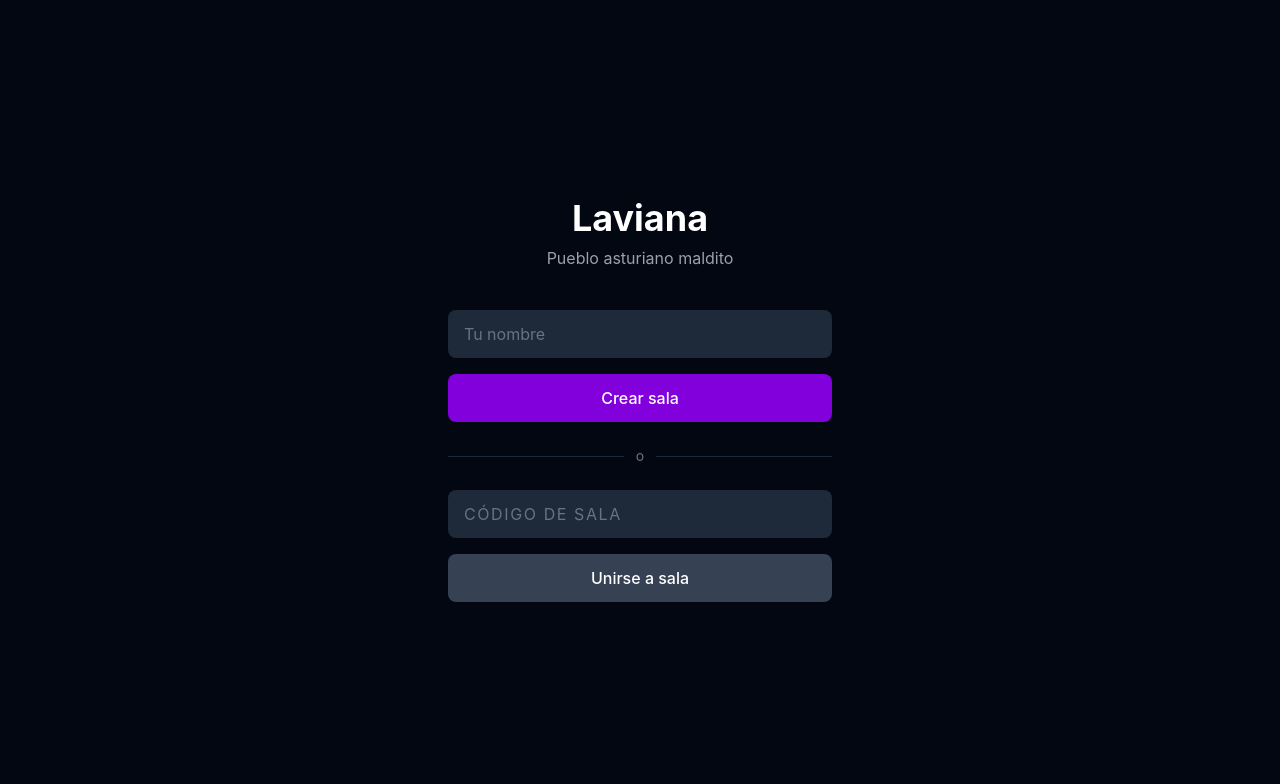
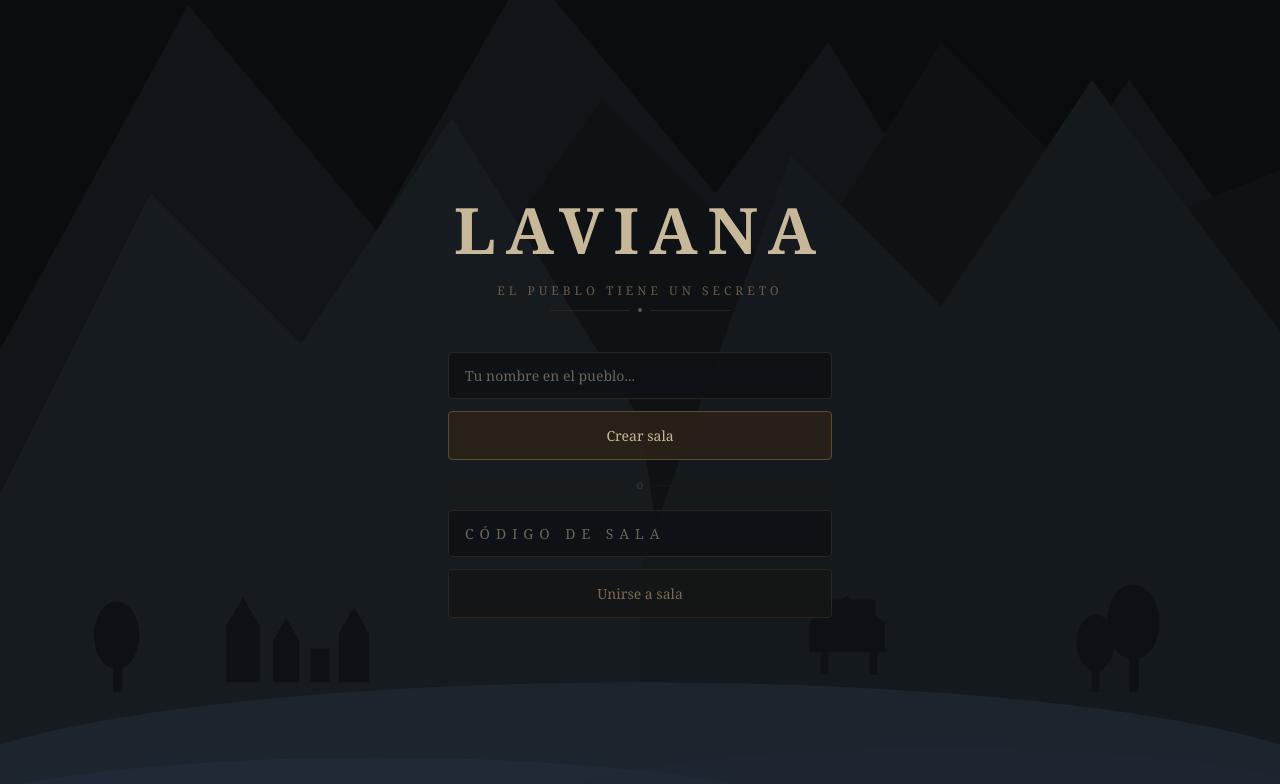
Before and after one commit to cousinho5/laviana, a React (Vite) app: page / in a window 1280 px wide. Shown: the top 784 px of the page. Built offline with nearby package versions, Linux system fonts and the light colour scheme; no server answers.

Commit message:
home act

```diff
--- a/src/pages/Home.tsx
+++ b/src/pages/Home.tsx
@@ -75,14 +75,109 @@ export default function Home() {
   }
 
   return (
-    <div className="min-h-screen bg-gray-950 text-white flex flex-col items-center justify-center p-6">
-      <h1 className="text-4xl font-bold mb-2">Laviana</h1>
-      <p className="text-gray-400 mb-10">Pueblo asturiano maldito</p>
+    <div className="relative min-h-screen overflow-hidden flex flex-col items-center justify-center p-6"
+      style={{ background: '#0a0c0f' }}>
 
-      <div className="w-full max-w-sm flex flex-col gap-4">
+      {/* Fondo SVG montañas */}
+      <div className="absolute inset-0 w-full h-full">
+        <svg width="100%" height="100%" viewBox="0 0 680 820" preserveAspectRatio="xMidYMid slice" xmlns="http://www.w3.org/2000/svg">
+          {/* Estrellas */}
+          <circle cx="80" cy="60" r="1" fill="#ffffff" opacity="0.6"/>
+          <circle cx="150" cy="35" r="1.5" fill="#ffffff" opacity="0.4"/>
+          <circle cx="240" cy="80" r="1" fill="#ffffff" opacity="0.7"/>
+          <circle cx="340" cy="25" r="1" fill="#ffffff" opacity="0.5"/>
+          <circle cx="420" cy="55" r="1.5" fill="#ffffff" opacity="0.3"/>
+          <circle cx="500" cy="40" r="1" fill="#ffffff" opacity="0.6"/>
+          <circle cx="580" cy="70" r="1" fill="#ffffff" opacity="0.4"/>
+          <circle cx="620" cy="30" r="1.5" fill="#ffffff" opacity="0.5"/>
+          <circle cx="60" cy="110" r="1" fill="#ffffff" opacity="0.3"/>
+          <circle cx="460" cy="90" r="1" fill="#ffffff" opacity="0.6"/>
+          <circle cx="300" cy="50" r="1" fill="#ffffff" opacity="0.4"/>
+          <circle cx="180" cy="100" r="1.5" fill="#ffffff" opacity="0.5"/>
+          {/* Luna */}
+          <circle cx="520" cy="90" r="38" fill="#0a0c0f"/>
+          <circle cx="520" cy="90" r="34" fill="#e8e0c8"/>
+          <circle cx="508" cy="82" r="6" fill="#d4c9a8" opacity="0.5"/>
+          <circle cx="530" cy="98" r="4" fill="#d4c9a8" opacity="0.4"/>
+          <circle cx="518" cy="105" r="3" fill="#d4c9a8" opacity="0.3"/>
+          {/* Montañas fondo */}
+          <path d="M-20 420 L100 200 L200 320 L280 180 L380 300 L440 220 L520 350 L600 240 L700 380 L700 820 L-20 820Z" fill="#111418"/>
+          <path d="M200 420 L320 250 L420 350 L500 220 L600 320 L700 280 L700 820 L200 820Z" fill="#0e1215"/>
+          {/* Montañas principales */}
+          <path d="M-20 500 L80 300 L160 380 L240 260 L340 420 L400 820 L-20 820Z" fill="#161b20"/>
+          <path d="M340 500 L420 280 L500 360 L580 240 L700 400 L700 820 L340 820Z" fill="#14191e"/>
+          {/* Niebla */}
+          <ellipse cx="340" cy="620" rx="380" ry="60" fill="#1e2832" opacity="0.8"/>
+          <ellipse cx="200" cy="640" rx="250" ry="40" fill="#243040" opacity="0.5"/>
+          <ellipse cx="500" cy="630" rx="220" ry="35" fill="#1e2832" opacity="0.4"/>
+          {/* Silueta pueblo */}
+          <rect x="120" y="530" width="18" height="30" fill="#0d1115"/>
+          <polygon points="120,530 129,515 138,530" fill="#0d1115"/>
+          <rect x="145" y="538" width="14" height="22" fill="#0d1115"/>
+          <polygon points="145,538 152,526 159,538" fill="#0d1115"/>
+          <rect x="165" y="542" width="10" height="18" fill="#0d1115"/>
+          <rect x="180" y="534" width="16" height="26" fill="#0d1115"/>
+          <polygon points="180,534 188,520 196,534" fill="#0d1115"/>
+          {/* Hórreo */}
+          <rect x="430" y="528" width="40" height="16" fill="#0d1115"/>
+          <rect x="435" y="516" width="30" height="14" fill="#0d1115"/>
+          <rect x="436" y="544" width="4" height="12" fill="#0d1115"/>
+          <rect x="462" y="544" width="4" height="12" fill="#0d1115"/>
+          <polygon points="430,528 450,514 470,528" fill="#0d1115"/>
+          {/* Árboles */}
+          <rect x="60" y="540" width="5" height="25" fill="#0d1115"/>
+          <ellipse cx="62" cy="535" rx="12" ry="18" fill="#0d1115"/>
+          <rect x="600" y="535" width="5" height="30" fill="#0d1115"/>
+          <ellipse cx="602" cy="528" rx="14" ry="20" fill="#0d1115"/>
+          <rect x="580" y="545" width="4" height="20" fill="#0d1115"/>
+          <ellipse cx="582" cy="539" rx="10" ry="15" fill="#0d1115"/>
+        </svg>
+      </div>
+
+      {/* Contenido */}
+      <div className="relative z-10 flex flex-col items-center w-full max-w-sm">
+
+        {/* Título */}
+        <h1 style={{
+          fontFamily: 'Georgia, serif',
+          fontSize: '64px',
+          fontWeight: '700',
+          color: '#c8b89a',
+          letterSpacing: '10px',
+          marginBottom: '4px',
+          textShadow: 'none',
+        }}>LAVIANA</h1>
+
+        <p style={{
+          fontFamily: 'Georgia, serif',
+          fontSize: '12px',
+          color: '#6a5a45',
+          letterSpacing: '4px',
+          marginBottom: '8px',
+        }}>EL PUEBLO TIENE UN SECRETO</p>
+
+        {/* Línea decorativa */}
+        <div className="flex items-center gap-2 mb-10 w-full justify-center">
+          <div style={{ height: '1px', width: '80px', background: '#2a2520' }}/>
+          <div style={{ width: '4px', height: '4px', borderRadius: '50%', background: '#6a5a45' }}/>
+          <div style={{ height: '1px', width: '80px', background: '#2a2520' }}/>
+        </div>
+
+        {/* Formulario */}
+        <div className="w-full flex flex-col gap-3">
           <input
-          className="bg-gray-800 rounded-lg px-4 py-3 text-white placeholder-gray-500 outline-none"
-          placeholder="Tu nombre"
+            style={{
+              background: 'rgba(13,16,21,0.85)',
+              border: '1px solid #2a2520',
+              borderRadius: '4px',
+              padding: '12px 16px',
+              color: '#c8b89a',
+              fontFamily: 'Georgia, serif',
+              fontSize: '14px',
+              outline: 'none',
+              width: '100%',
+            }}
+            placeholder="Tu nombre en el pueblo..."
             value={name}
             onChange={(e) => setName(e.target.value)}
           />
@@ -90,19 +185,41 @@ export default function Home() {
           <button
             onClick={createRoom}
             disabled={loading}
-          className="bg-purple-700 hover:bg-purple-600 rounded-lg px-4 py-3 font-medium transition-colors"
+            style={{
+              background: 'rgba(42,34,24,0.9)',
+              border: '1px solid #5a4830',
+              borderRadius: '4px',
+              padding: '13px 16px',
+              color: '#c8b89a',
+              fontFamily: 'Georgia, serif',
+              fontSize: '14px',
+              cursor: 'pointer',
+              width: '100%',
+            }}
           >
-          Crear sala
+            {loading ? 'Cargando...' : 'Crear sala'}
           </button>
 
-        <div className="flex items-center gap-3 my-2">
-          <div className="flex-1 h-px bg-gray-800" />
-          <span className="text-gray-500 text-sm">o</span>
-          <div className="flex-1 h-px bg-gray-800" />
+          <div className="flex items-center gap-3 my-1">
+            <div style={{ flex: 1, height: '1px', background: '#1a1815' }}/>
+            <span style={{ color: '#3a3530', fontSize: '12px', fontFamily: 'Georgia, serif' }}>o</span>
+            <div style={{ flex: 1, height: '1px', background: '#1a1815' }}/>
           </div>
 
           <input
-          className="bg-gray-800 rounded-lg px-4 py-3 text-white placeholder-gray-500 outline-none uppercase tracking-widest"
+            style={{
+              background: 'rgba(13,16,21,0.85)',
+              border: '1px solid #2a2520',
+              borderRadius: '4px',
+              padding: '12px 16px',
+              color: '#c8b89a',
+              fontFamily: 'Georgia, serif',
+              fontSize: '14px',
+              letterSpacing: '6px',
+              outline: 'none',
+              width: '100%',
+              textTransform: 'uppercase',
+            }}
             placeholder="Código de sala"
             value={joinCode}
             onChange={(e) => setJoinCode(e.target.value)}
@@ -112,12 +229,27 @@ export default function Home() {
           <button
             onClick={joinRoom}
             disabled={loading}
-          className="bg-gray-700 hover:bg-gray-600 rounded-lg px-4 py-3 font-medium transition-colors"
+            style={{
+              background: 'rgba(20,20,20,0.85)',
+              border: '1px solid #2a2520',
+              borderRadius: '4px',
+              padding: '13px 16px',
+              color: '#7a6a55',
+              fontFamily: 'Georgia, serif',
+              fontSize: '14px',
+              cursor: 'pointer',
+              width: '100%',
+            }}
           >
             Unirse a sala
           </button>
 
-        {error && <p className="text-red-400 text-sm text-center">{error}</p>}
+          {error && (
+            <p style={{ color: '#a05040', fontSize: '13px', textAlign: 'center', fontFamily: 'Georgia, serif' }}>
+              {error}
+            </p>
+          )}
+        </div>
       </div>
     </div>
   )
```
Lines whose indentation alone changed are shown as unchanged.
